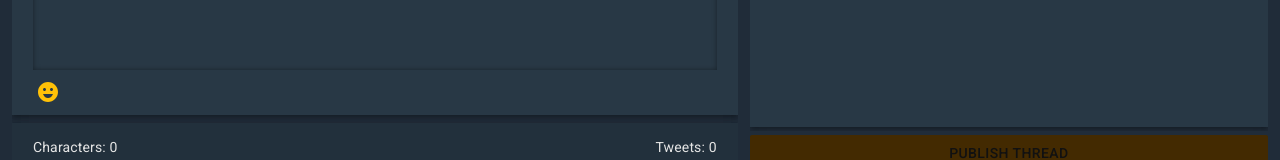
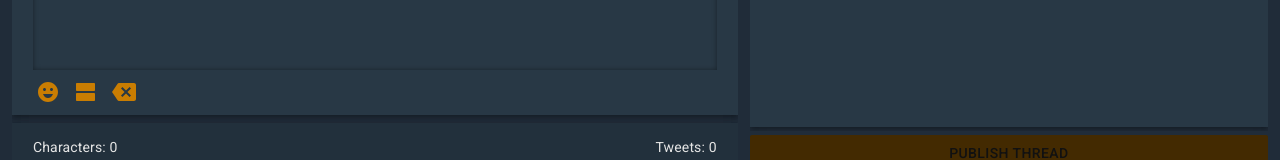
Before and after one commit to amsaid1989/threadder, a React (Create React App) app: page / in a window 1280 px wide. Shown: the part 609-769 px from the top of the page. Built offline with nearby package versions, Linux system fonts and the light colour scheme.

Commit message:
Fixed the ClickAwayListener behavior and added the remaining buttons to the TweetInput toolbar.

```diff
--- a/public/index.html
+++ b/public/index.html
@@ -9,14 +9,39 @@
             name="description"
             content="Threadder splits text into a thread of tweets that can be published directly to Twitter"
         />
-    <meta name="twitter:card" content="summary_large_image"/>
-    <meta name="twitter:creator" content="@amsaid1989">
-    <meta name="twitter:title" content="Threadder">
-    <meta name="twitter:description" content="Threadder splits text into a thread of tweets that can be published directly to Twitter">
-    <meta name="twitter:image" content="%PUBLIC_URL%/logo192.png">
+        <meta name="twitter:card" content="summary_large_image" />
+        <meta name="twitter:creator" content="@amsaid1989" />
+        <meta name="twitter:title" content="Threadder" />
+        <meta
+            name="twitter:description"
+            content="Threadder splits text into a thread of tweets that can be published directly to Twitter"
+        />
+        <meta name="twitter:image" content="%PUBLIC_URL%/logo192.png" />
         <link rel="apple-touch-icon" href="%PUBLIC_URL%/logo192.png" />
-    <link rel="stylesheet" href="https://fonts.googleapis.com/css?family=Roboto:300,400,500,700&display=swap" />
-    <link rel="stylesheet" href="https://fonts.googleapis.com/icon?family=Material+Icons" />
+        <link
+            rel="preload"
+            href="https://fonts.googleapis.com/css?family=Roboto:300,400,500,700&display=swap"
+            as="style"
+            onload="this.onload=null;this.rel='stylesheet'"
+        />
+        <noscript>
+            <link
+                rel="stylesheet"
+                href="https://fonts.googleapis.com/css?family=Roboto:300,400,500,700&display=swap"
+            />
+        </noscript>
+        <link
+            rel="preload"
+            href="https://fonts.googleapis.com/icon?family=Material+Icons"
+            as="style"
+            onload="this.onload=null;this.rel='stylesheet'"
+        />
+        <noscript>
+            <link
+                rel="stylesheet"
+                href="https://fonts.googleapis.com/icon?family=Material+Icons"
+            />
+        </noscript>
         <!--
       manifest.json provides metadata used when your web app is installed on a
       user's mobile device or desktop. See https://developers.google.com/web/fundamentals/web-app-manifest/
@@ -45,6 +70,5 @@
 
       To begin the development, run `npm start` or `yarn start`.
       To create a production bundle, use `npm run build` or `yarn build`.
-    -->
-  </body>
+    --></body>
 </html>
--- a/src/App.js
+++ b/src/App.js
@@ -29,10 +29,6 @@ const useStyles = makeStyles((theme) => ({
          */
         height: "100vh",
         maxHeight: "100vh",
-        [theme.breakpoints.down("sm")]: {
-            height: "93vh",
-            maxHeight: "93vh",
-        },
     },
     gridContainer: {
         /**
@@ -438,7 +434,7 @@ export default function App(props) {
                                         handleCursorPositionChange={
                                             updateCursorPosition
                                         }
-                                        handleEmojiPicking={insertEmoji}
+                                        pickEmojiHandler={insertEmoji}
                                         thread={thread}
                                         viewThreadHandler={toggleEditing}
                                         ref={tweetInputRef}
--- a/src/components/InputToolbar.js
+++ b/src/components/InputToolbar.js
@@ -1,25 +1,88 @@
+import { useState } from "react";
 import { makeStyles } from "@material-ui/core/styles";
 import IconButton from "@material-ui/core/IconButton";
 import EmojiEmotionsIcon from "@material-ui/icons/EmojiEmotions";
+import BackspaceIcon from "@material-ui/icons/Backspace";
+import ViewAgendaIcon from "@material-ui/icons/ViewAgenda";
+import Hidden from "@material-ui/core/Hidden";
+import ClickAwayListener from "@material-ui/core/ClickAwayListener";
+import data from "emoji-mart/data/twitter.json";
+import { NimblePicker } from "emoji-mart";
+import "emoji-mart/css/emoji-mart.css";
+import "./emojiPicker.css";
 
 const useStyles = makeStyles((theme) => ({
     root: {
         padding: 0,
         marginTop: "0.5em",
     },
+    toolbarButton: {
+        marginRight: "0.45em",
+        color: theme.palette.secondary.dark,
+        "&:hover": {
+            color: theme.palette.secondary.main,
+        },
+    },
 }));
 
 export default function InputToolbar(props) {
     const classes = useStyles();
 
+    const [pickerOpen, setPickerOpen] = useState(false);
+
+    const handlePickerClick = () => {
+        /**
+         * Handles the user click on the button the toggles
+         * the emoji picker.
+         */
+
+        setPickerOpen((prevState) => !prevState);
+    };
+
+    const handleClickAway = () => {
+        setPickerOpen(false);
+    };
+
     return (
-        <div className={classes.root} onClick={props.onClick}>
+        <div className={classes.root}>
+            <Hidden smDown>
+                <ClickAwayListener onClickAway={handleClickAway}>
+                    <span style={{ position: "relative" }}>
+                        {pickerOpen && (
+                            <NimblePicker
+                                set="twitter"
+                                data={data}
+                                title=""
+                                emoji=""
+                                showPreview={false}
+                                perLine={8}
+                                onSelect={props.pickEmojiHandler}
+                            />
+                        )}
+                        <IconButton
+                            className={classes.toolbarButton}
+                            size="small"
+                            onClick={handlePickerClick}
+                            title="Add emoji"
+                        >
+                            <EmojiEmotionsIcon />
+                        </IconButton>
+                    </span>
+                </ClickAwayListener>
+            </Hidden>
             <IconButton
-                color="secondary"
+                className={classes.toolbarButton}
                 size="small"
-                onClick={props.emojiPickerHandler}
+                title="Split thread"
             >
-                <EmojiEmotionsIcon />
+                <ViewAgendaIcon />
+            </IconButton>
+            <IconButton
+                className={classes.toolbarButton}
+                size="small"
+                title="Clear thread"
+            >
+                <BackspaceIcon />
             </IconButton>
         </div>
     );
--- a/src/components/StyledButton.js
+++ b/src/components/StyledButton.js
@@ -2,7 +2,7 @@ import { makeStyles } from "@material-ui/core/styles";
 import classNames from "classnames";
 import Button from "@material-ui/core/Button";
 
-/*
+/**
  * A component that applies custom styling to Material UI's
  * default Button component. It passes all the props added
  * to it to the enclosed Button component.
--- a/src/components/StyledMenu.js
+++ b/src/components/StyledMenu.js
@@ -1,7 +1,7 @@
 import { makeStyles } from "@material-ui/core/styles";
 import Menu from "@material-ui/core/Menu";
 
-/*
+/**
  * Component that applies custom styling to Material UI's
  * Menu component. It passes all of its props to the
  * enclosed Menu component.
--- a/src/components/ThreadViewer.js
+++ b/src/components/ThreadViewer.js
@@ -6,7 +6,7 @@ import StyledButton from "./StyledButton";
 import Hidden from "@material-ui/core/Hidden";
 import Tweet from "./Tweet";
 
-/*
+/**
  * The styles and implementation of the Thread Viewer component.
  * This component will show the tweets passed from the App
  * component using the Tweet component.
--- a/src/components/TweetInput.js
+++ b/src/components/TweetInput.js
@@ -1,4 +1,4 @@
-import React, { useState } from "react";
+import React from "react";
 import { makeStyles } from "@material-ui/core/styles";
 import classNames from "classnames";
 import Container from "@material-ui/core/Container";
@@ -6,14 +6,9 @@ import Grid from "@material-ui/core/Grid";
 import Typography from "@material-ui/core/Typography";
 import StyledButton from "./StyledButton";
 import Hidden from "@material-ui/core/Hidden";
-import ClickAwayListener from "@material-ui/core/ClickAwayListener";
-import "emoji-mart/css/emoji-mart.css";
-import "./emojiPicker.css";
-import data from "emoji-mart/data/twitter.json";
-import { NimblePicker } from "emoji-mart";
 import InputToolbar from "./InputToolbar";
 
-/*
+/**
  * The styles and implementation of the tweet input component.
  * This component is where the user will input the text they
  * want to split into a thread of tweets.
@@ -77,31 +72,6 @@ const useStyles = makeStyles((theme) => ({
 const TweetInput = React.forwardRef((props, ref) => {
     const classes = useStyles();
 
-    const [pickerOpen, setPickerOpen] = useState(false);
-
-    const handlePickerClick = (event) => {
-        /**
-         * Handles the user click on the button the toggles
-         * the emoji picker.
-         */
-
-        // Because the span that contains the button and the
-        // picker has an onClick handler that closes the
-        // picker, we have to stop the event propagation
-        // to stop the click event from being passed from
-        // the button to the its parent. Otherwise, the picker
-        // won't open at all
-        event.stopPropagation();
-
-        setPickerOpen((prevState) => !prevState);
-    };
-
-    const handleClickAway = (event) => {
-        if (event.target === event.currentTarget) {
-            setPickerOpen(false);
-        }
-    };
-
     return (
         <Grid
             container
@@ -125,7 +95,6 @@ const TweetInput = React.forwardRef((props, ref) => {
                     )}
                 >
                     <textarea
-                        // autoFocus
                         className={classNames(
                             classes.threadTextarea,
                             classes.fullHeight
@@ -137,29 +106,7 @@ const TweetInput = React.forwardRef((props, ref) => {
                         ref={ref}
                     />
 
-                    <ClickAwayListener onClickAway={handleClickAway}>
-                        <span
-                            style={{ position: "relative" }}
-                            onClick={handleClickAway}
-                            id="input-toolbar"
-                        >
-                            {pickerOpen && (
-                                <NimblePicker
-                                    set="twitter"
-                                    data={data}
-                                    title=""
-                                    emoji=""
-                                    showPreview={false}
-                                    perLine={8}
-                                    onSelect={props.handleEmojiPicking}
-                                />
-                            )}
-                            <InputToolbar
-                                onClick={handleClickAway}
-                                emojiPickerHandler={handlePickerClick}
-                            />
-                        </span>
-                    </ClickAwayListener>
+                    <InputToolbar pickEmojiHandler={props.pickEmojiHandler} />
                 </Container>
             </Grid>
 
--- a/src/components/emojiPicker.css
+++ b/src/components/emojiPicker.css
@@ -1,6 +1,6 @@
 .emoji-mart {
     position: absolute !important;
-    bottom: 2em !important;
+    bottom: 1.5em !important;
 }
 
 .emoji-mart-bar .emoji-mart-preview {
```
Lines whose indentation alone changed are shown as unchanged.
